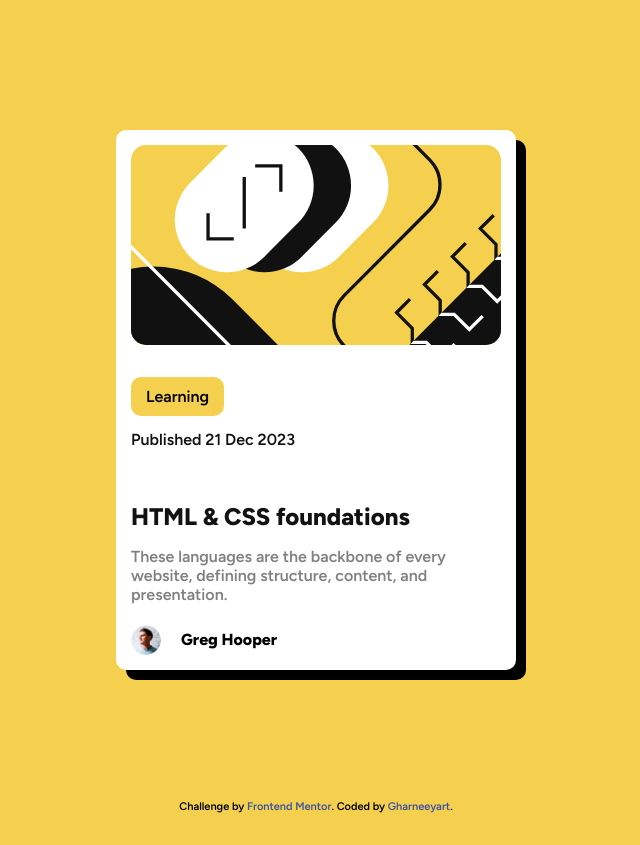
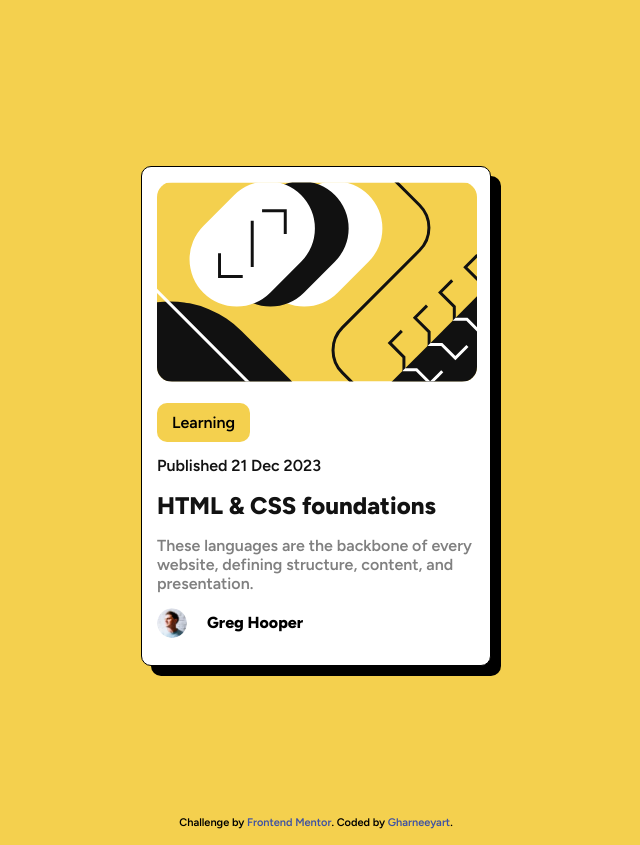
Before and after one commit to gharneeyart/blog-preview-card, a plain HTML site: page index.html in a window 1280 px wide. Shown: the whole page, without its empty margins (324-964 px from the left). Before the commit the page ends 813 px from the top, so only its background shows below. Drawn offline with Linux system fonts and the light colour scheme.

Commit message:
last commit

```diff
--- a/style.css
+++ b/style.css
@@ -15,14 +15,15 @@
     --white: hsl(0, 0%, 100%);
     --grey: hsl(0, 0%, 50%);
     --black:hsl(0, 0%, 7%);
-    --para: 16px;
+    --para: 1rem;
 }
 /* use a variable to call any val. from the root */
 body{
     background-color: var(--yellow);
     max-width: 1440px;
     min-width: 375px;
-    font-family:"Figtree", "Sans-serif";
+    font-family:"Figtree";
+    padding: 1rem 1rem;
 }
 main{
     display: flex;
@@ -31,19 +32,19 @@ main{
     height: 100vh;
 }
 .container{
-    height: 540px;
-    width: 400px;
+    height: 500px;
+    width: 350px;
     background-color:var(--white);
     padding: 15px;
     border-radius: 10px;
     box-shadow: 10px 10px;
-
+    border: 1px solid black;
 
 }
 .container-image{
     height: 200px;
-    width: 370px;
-
+    width: 320px;
+    margin-bottom: 1rem;
     border-top-right-radius: 15px;
     border-top-left-radius: 15px;
     object-fit: cover;
@@ -60,18 +61,18 @@ main{
     /* height: 215px; */
 }
 .container-body{
-    height: 320px;
+    height: 255px;
     width: 100%;
     border-bottom-left-radius: 15px;
     border-bottom-right-radius: 15px;
     display: flex;
-    justify-content: space-around;
+    justify-content: space-evenly;
     flex-direction: column;
 }
-.learning{
-    margin: 2rem 0;
+/* .learning{
+    margin: 1rem 0;
 
-}
+} */
 .learning b{
     background-color: var(--yellow);
     padding: 10px 15px;
@@ -82,9 +83,7 @@ main{
     color: var(--black);
     font-size: var(--para);
     margin-top: 1.5rem;
-
 }
-
 .foundation h2{
     color: var(--black);
 
```
